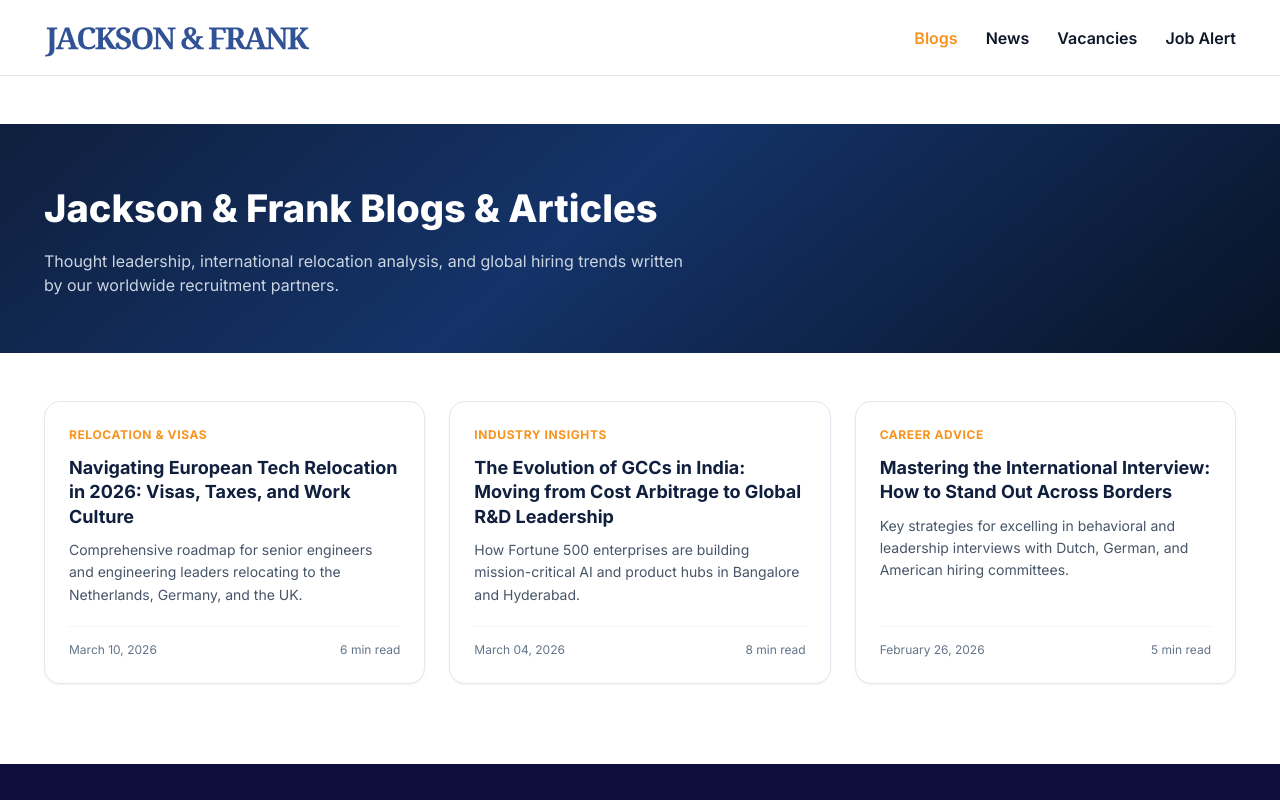
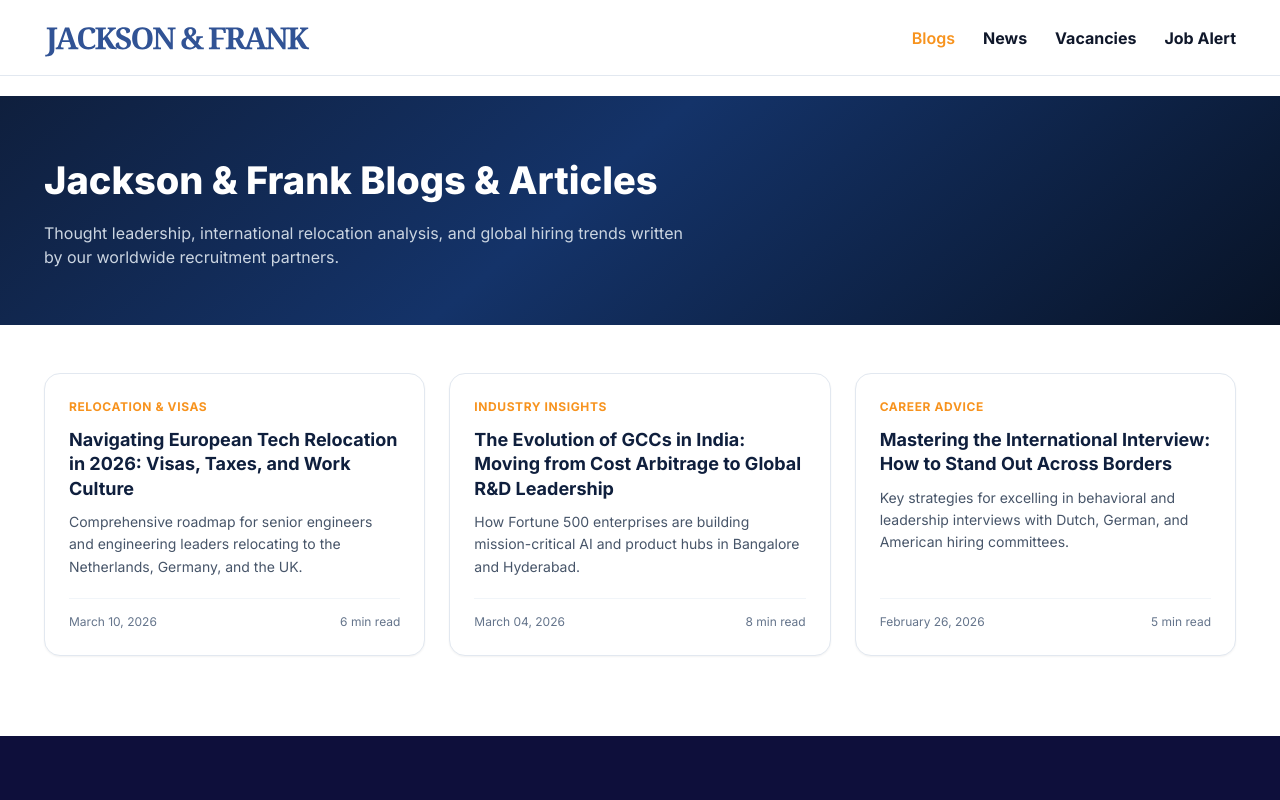
Before and after one commit to kshukla-dev/jf_job_portal, a Next.js app: page /blog in a window 1280 px wide. Shown: the top 800 px of the page. Built offline with nearby package versions, Linux system fonts and the light colour scheme.

Commit message:
feat: add CSS modules and page components for job portal sections

```diff
--- a/src/app/blog/[slug]/blog-details.module.css
+++ b/src/app/blog/[slug]/blog-details.module.css
@@ -1,5 +1,5 @@
 .page {
-  padding: 48px 0 80px;
+  padding: 20px 0 80px;
   background-color: var(--color-white);
 }
 
--- a/src/app/blog/blog.module.css
+++ b/src/app/blog/blog.module.css
@@ -1,5 +1,5 @@
 .page {
-  padding: 48px 0 80px;
+  padding: 20px 0 80px;
   background-color: var(--color-white);
 }
 
--- a/src/app/job-alert/job-alert.module.css
+++ b/src/app/job-alert/job-alert.module.css
@@ -1,5 +1,5 @@
 .page {
-  padding: 48px 0 80px;
+  padding: 20px 0 80px;
   background-color: var(--color-white);
 }
 
--- a/src/app/news/[slug]/news-details.module.css
+++ b/src/app/news/[slug]/news-details.module.css
@@ -1,5 +1,5 @@
 .page {
-  padding: 48px 0 80px;
+  padding: 20px 0 80px;
   background-color: var(--color-white);
 }
 
--- a/src/app/news/news.module.css
+++ b/src/app/news/news.module.css
@@ -1,5 +1,5 @@
 .page {
-  padding: 48px 0 80px;
+  padding: 20px 0 80px;
   background-color: var(--color-white);
 }
 
--- a/src/app/vacancies/[slug]/vacancy-details.module.css
+++ b/src/app/vacancies/[slug]/vacancy-details.module.css
@@ -1,5 +1,5 @@
 .page {
-  padding: 48px 0 80px;
+  padding: 20px 0 80px;
   background-color: #F8FAFC;
 }
 
--- a/src/components/layout/Header.module.css
+++ b/src/components/layout/Header.module.css
@@ -55,7 +55,7 @@
   align-items: center;
   color: var(--ink);
   font-size: 16px;
-  font-weight: 600;
+  font-weight: 700;
   padding: 8px 0;
   transition: color 0.2s;
   font-family: var(--sans);
@@ -120,6 +120,7 @@
     opacity: 0;
     transform: translateY(-6px);
   }
+
   to {
     opacity: 1;
     transform: translateY(0);
```
